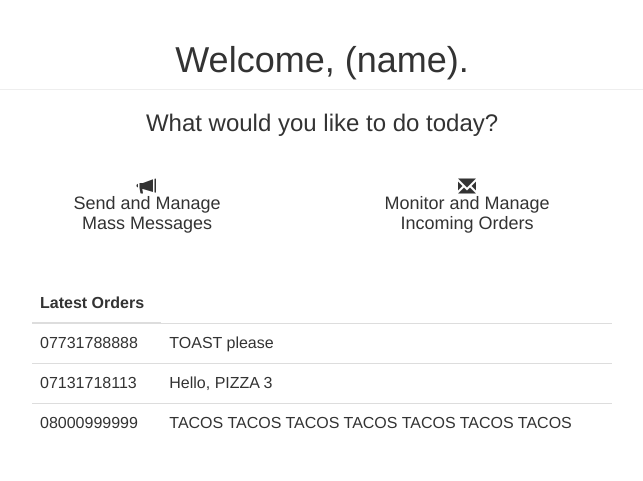
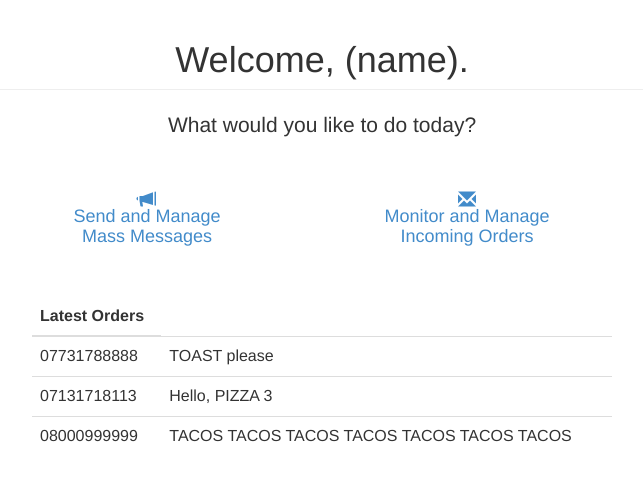
Before and after one commit to adamdavies1915/MinionSMS, a PHP site: page /mainmenu.php in a window 1280 px wide. Shown: the part 50-531 px from the top of the page, without its empty margins (318-961 px from the left). Run offline with PHP 8.4, Linux system fonts and the light colour scheme.

Commit message:
Made some aesthetic adjustments.

```diff
--- a/mainmenu.php
+++ b/mainmenu.php
@@ -6,14 +6,18 @@
     <div class="container-fluid text-center">
       <div class="row">
         <h1 class="page-header">Welcome, (name).</h1>
-        <h3> What would you like to do today? </h3>
+        <p class="lead"> What would you like to do today? </p>
         <br/>
         <div class="row" style="width:100%;">
           <div class="col-md-3 col-md-offset-3">
-            <h4><span class="glyphicon glyphicon-bullhorn"></span><br/>Send and Manage<br/> Mass Messages</h4>
+            <a href="./mass.php">
+              <h4><span class="glyphicon glyphicon-bullhorn"></span><br/>Send and Manage<br/> Mass Messages</h4>
+            </a>
           </div>
           <div class="col-md-3">
-            <h4><span class="glyphicon glyphicon-envelope"></span><br/>Monitor and Manage<br/> Incoming Orders</h4>
+            <a href="./orders.php">
+              <h4><span class="glyphicon glyphicon-envelope"></span><br/>Monitor and Manage<br/> Incoming Orders</h4>
+            </a>
           </div>
         </div>
       </div>
```
